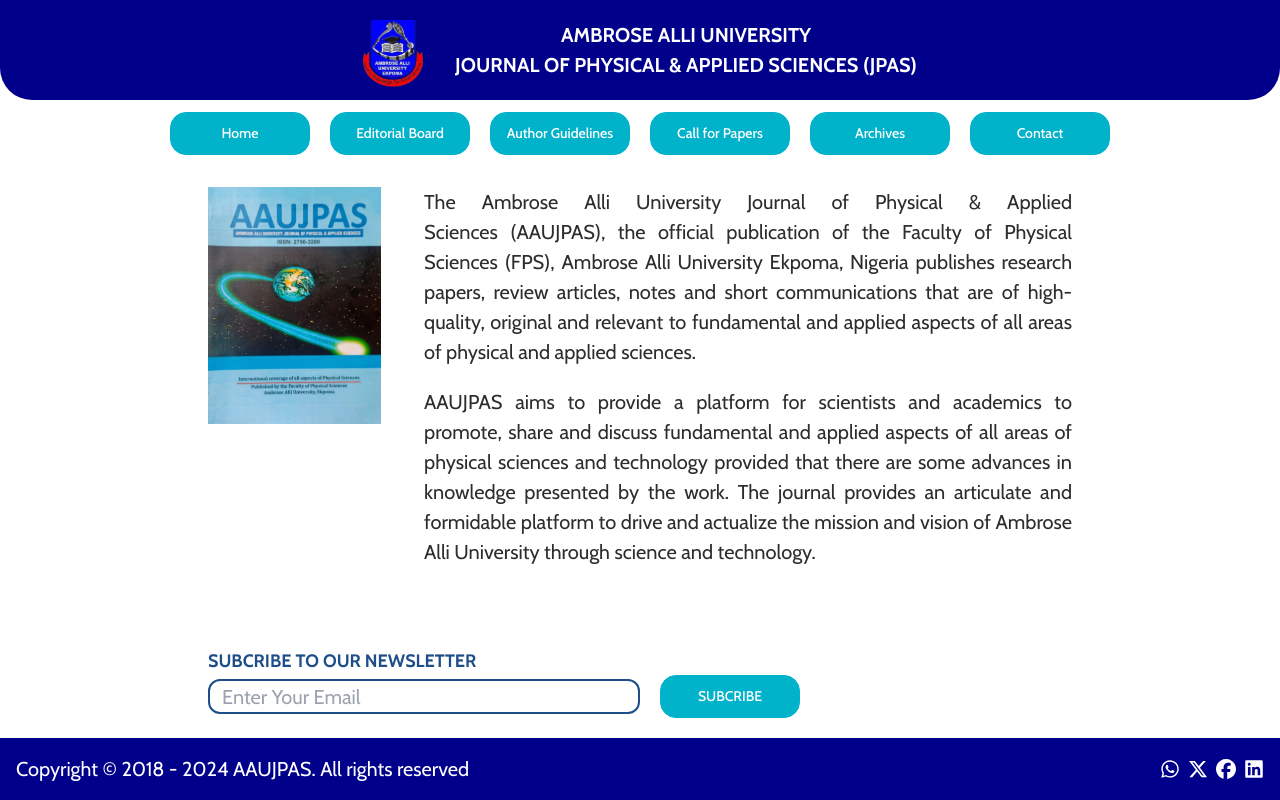
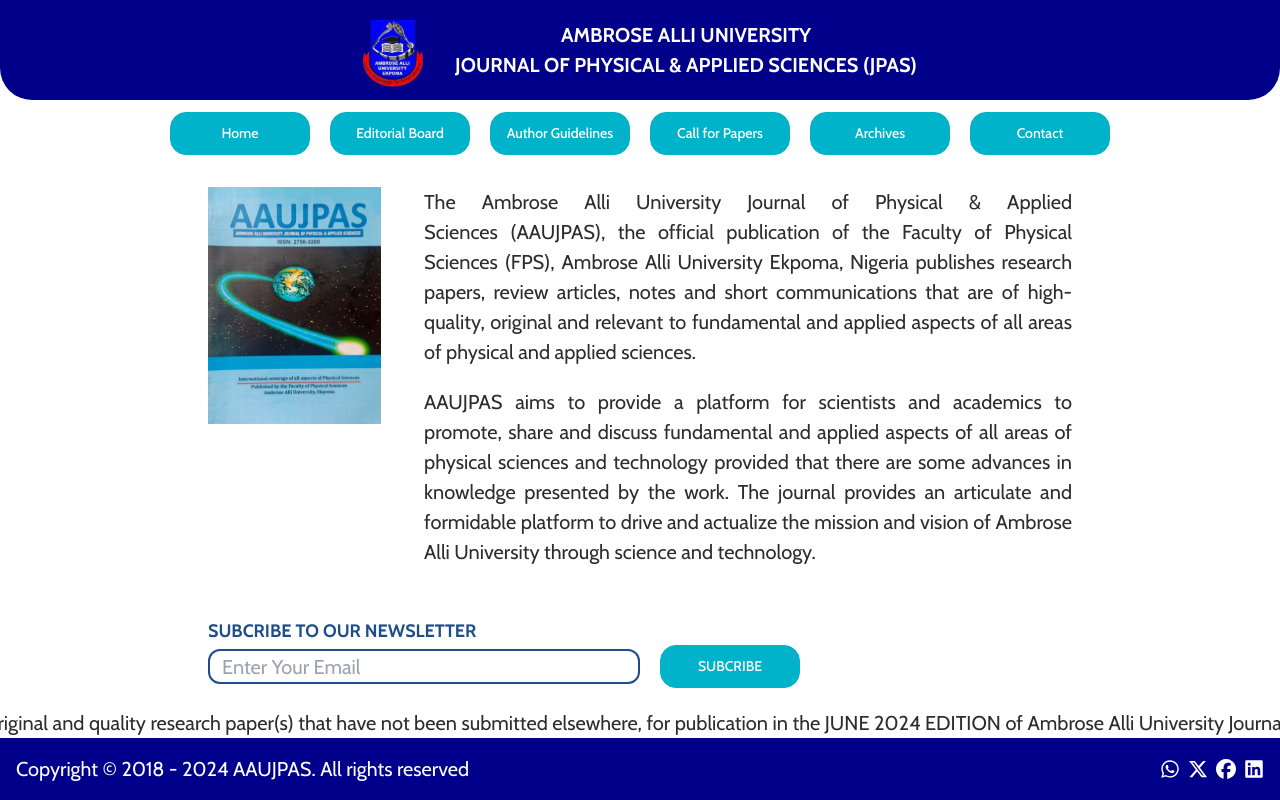
Before and after one commit to Ghostland20/aaujpas, a React (Vite) app: page / in a window 1280 px wide. Built offline with nearby package versions, Linux system fonts and the light colour scheme.

Commit message:
file url correction

```diff
--- a/package.json
+++ b/package.json
@@ -12,6 +12,7 @@
   "dependencies": {
     "react": "^18.2.0",
     "react-dom": "^18.2.0",
+    "react-fast-marquee": "^1.6.4",
     "react-icons": "^5.0.1",
     "react-router-dom": "^6.22.2",
     "sanity": "^3.30.1"
--- a/src/App.jsx
+++ b/src/App.jsx
@@ -1,6 +1,6 @@
 import React from "react";
 import { Navbar, Footer } from './constants'
-import { Archive, ArchiveList, Home, Contact, Eboard, Guidelines, Papers, Newsletter } from "./components";
+import { Archive, ArchiveList, Announcement, Home, Contact, Eboard, Guidelines, Papers, Newsletter } from "./components";
 import './index.css'
 
 import { Routes, Route } from 'react-router-dom'
@@ -25,6 +25,7 @@
         </Routes>
       </div>
 
+      <Announcement/>
       <Footer/>
     </div>
   )
--- /dev/null
+++ b/src/components/announcement/announcement.jsx
@@ -0,0 +1,30 @@
+import React from 'react'
+import Marquee from "react-fast-marquee";
+
+const Announcement = () => {
+  return (
+    <>
+        <div className='bg-[--main] text-white flex justify-between items-center py-2 text-lg '>
+            <a href="/papers">
+            <Marquee speed={100} gradient={false} >
+            <div className='flex items-center mr-8'>
+                    <span className='mr-8'>
+                    CALL FOR PAPERS!
+                    </span>
+
+                    <span className='mr-8'>
+                    We are pleased to invite you to submit your original and quality research paper(s) that have not been submitted elsewhere, for publication in the JUNE 2024 EDITION of Ambrose Alli University Journal of Physical and Applied Sciences (AAUJPAS). The JUNE 2023 Edition is now available at: www.aaujpas.org
+                    </span>
+
+
+            </div>
+
+            </Marquee>
+            </a>
+
+        </div>
+    </>
+  )
+}
+
+export default Announcement
--- a/src/components/archives/archiveList.jsx
+++ b/src/components/archives/archiveList.jsx
@@ -47,8 +47,9 @@
                 <div key={item.title} className='item'>
 
                   <div className='download'>
-                  <a href={`${item.file.asset.url}`} target="_blank">
-                  <BsFillFileEarmarkPdfFill size={50}/></a>
+                  <a href={`${item.file}`} target="_blank" rel="noopener noreferrer">
+                  <BsFillFileEarmarkPdfFill size={50}/>
+                  </a>
                   </div>
 
                     <div className='text'>
--- a/src/components/index.js
+++ b/src/components/index.js
@@ -1,5 +1,6 @@
 import Archive from './archives/archive'
 import ArchiveList from './archives/archiveList'
+import Announcement from './announcement/announcement'
 import Home from './home/home'
 import Contact from './contact/contact'
 import Eboard from './eboard/eboard'
@@ -15,5 +16,6 @@
     Eboard,
     Guidelines,
     Papers,
-    Newsletter
+    Newsletter,
+    Announcement
 }
```
Also changed, not shown: 1 other file (tests, documents, lock files or other folders).
